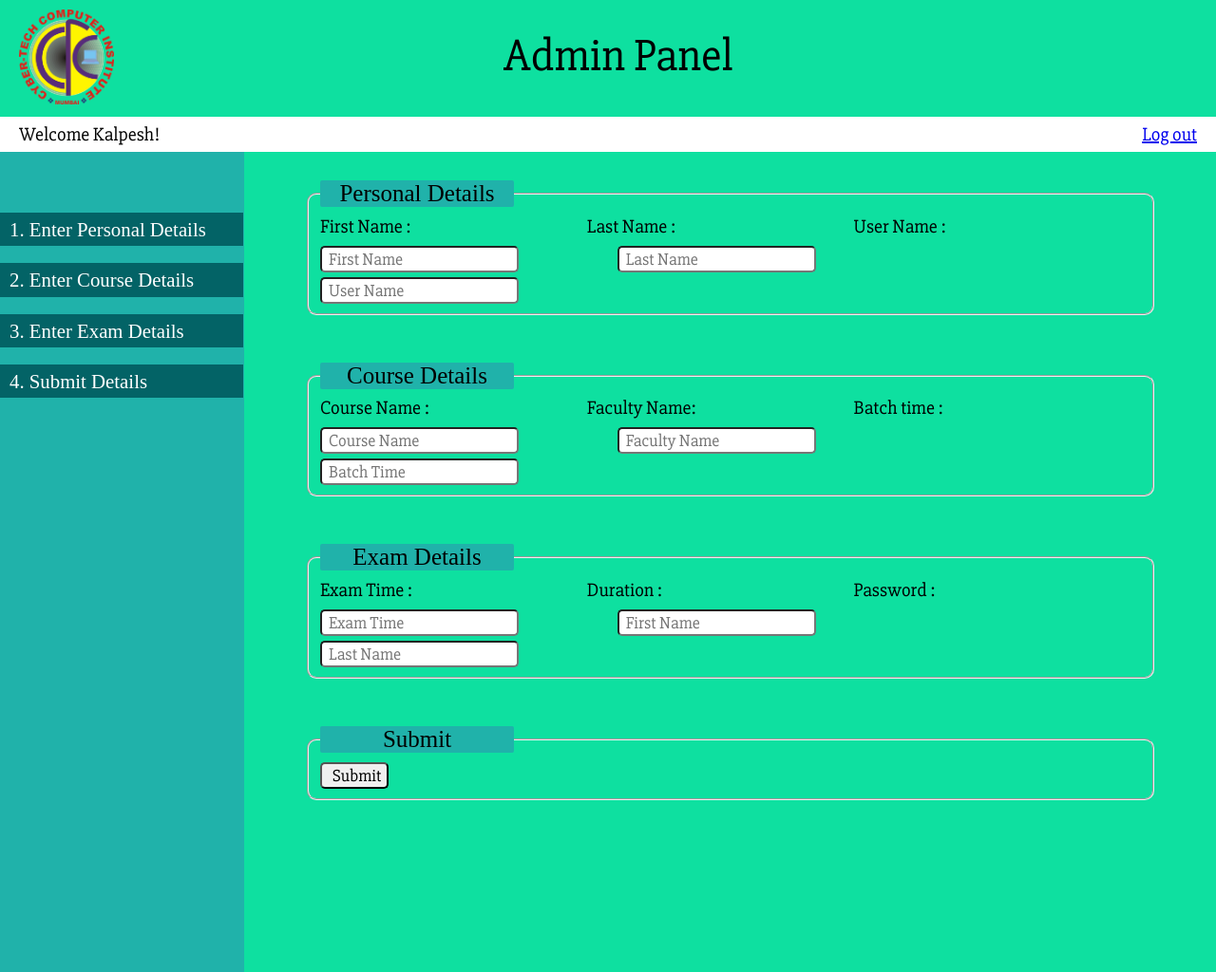
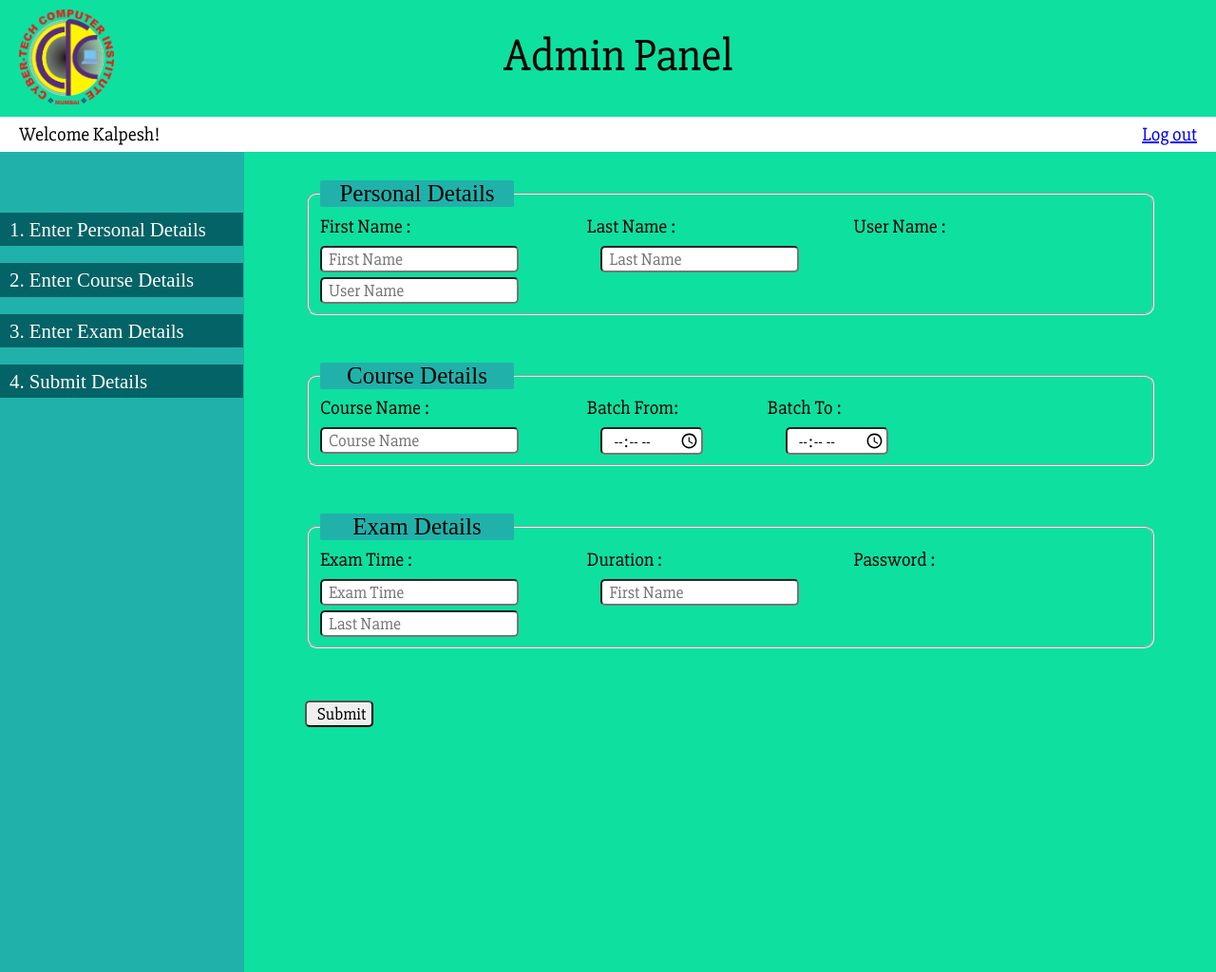
Before and after one commit to Kalpeshk9967016292/CT, a PHP site: page /form.php in a window 1280 px wide. Shown: the whole page at 95% size. Run offline with PHP 8.4, Linux system fonts and the light colour scheme.

Commit message:
minor changes

```diff
--- a/CSS/formstyle.css
+++ b/CSS/formstyle.css
@@ -113,7 +113,7 @@ font-size: 18;
   display: block;
   /* width: 300px; */
   float: left;
-  margin-right: 12%;
+  margin-right: 10%;
   font-family: 'Slabo 27px', serif;
 }
 
--- a/form.php
+++ b/form.php
@@ -53,12 +53,12 @@ Welcome Kalpesh!
     <fieldset>
     <legend><a id="cd">Course Details</a></h2></legend>
     <span>Course Name :</span>
-	<span>Faculty Name:</span>
-	<span>Batch time :</span>
+	<span style= "width:190px;">Batch From:</span>
+	<span>Batch To :</span>
 	<br>
 	<input required="" type="text" placeholder="Course Name">
-	<input required="" type="text" placeholder="Faculty Name">
-	<input required="" type="text" placeholder="Batch Time">
+	<input required="" style= "width:auto;" type="time" placeholder="Faculty Name">
+	<input required="" style= "width:auto;" type="time" placeholder="Batch Time">
   </fieldset>
 
     <fieldset>
@@ -72,10 +72,10 @@ Welcome Kalpesh!
 	<input type="password" placeholder="Last Name">
 	</fieldset>
 
-	<fieldset>
-    <legend><a id="sub">Submit</a></h2></legend>
+
+    <div id="sub">
     <input type="submit" value="Submit">
-	</fieldset>
+	</div>
 </form>
 
 </div>
```
